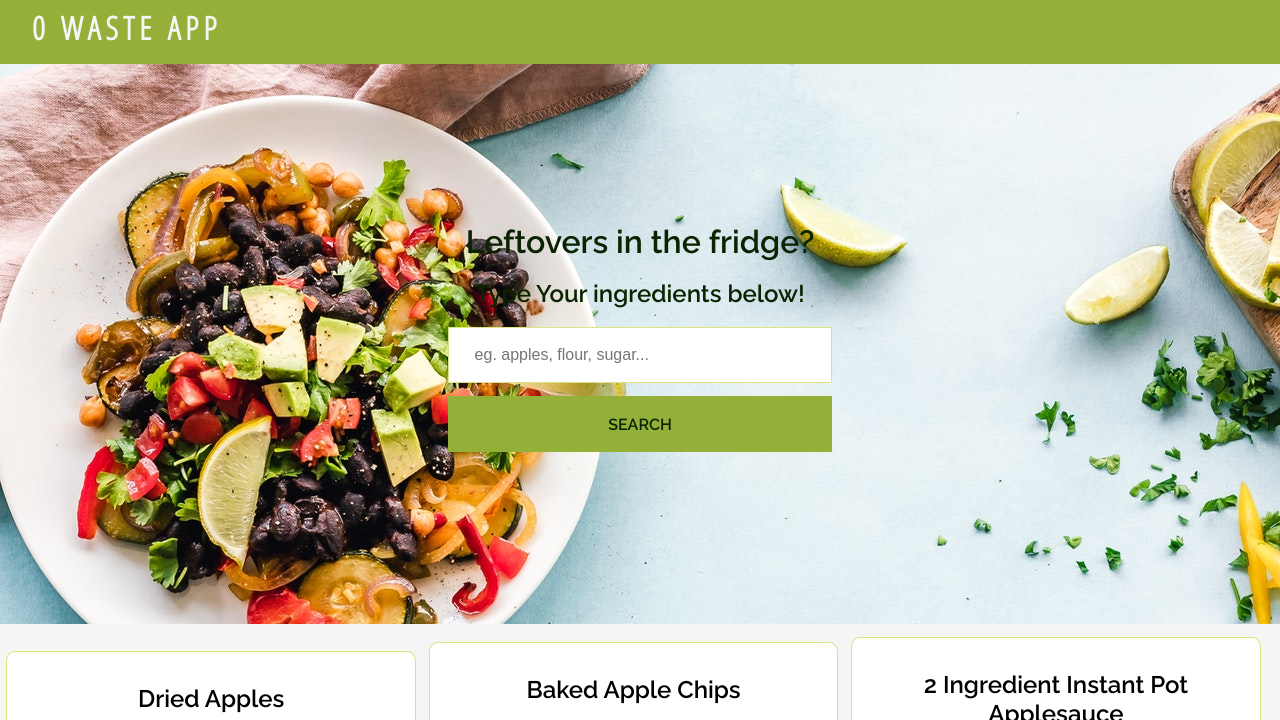
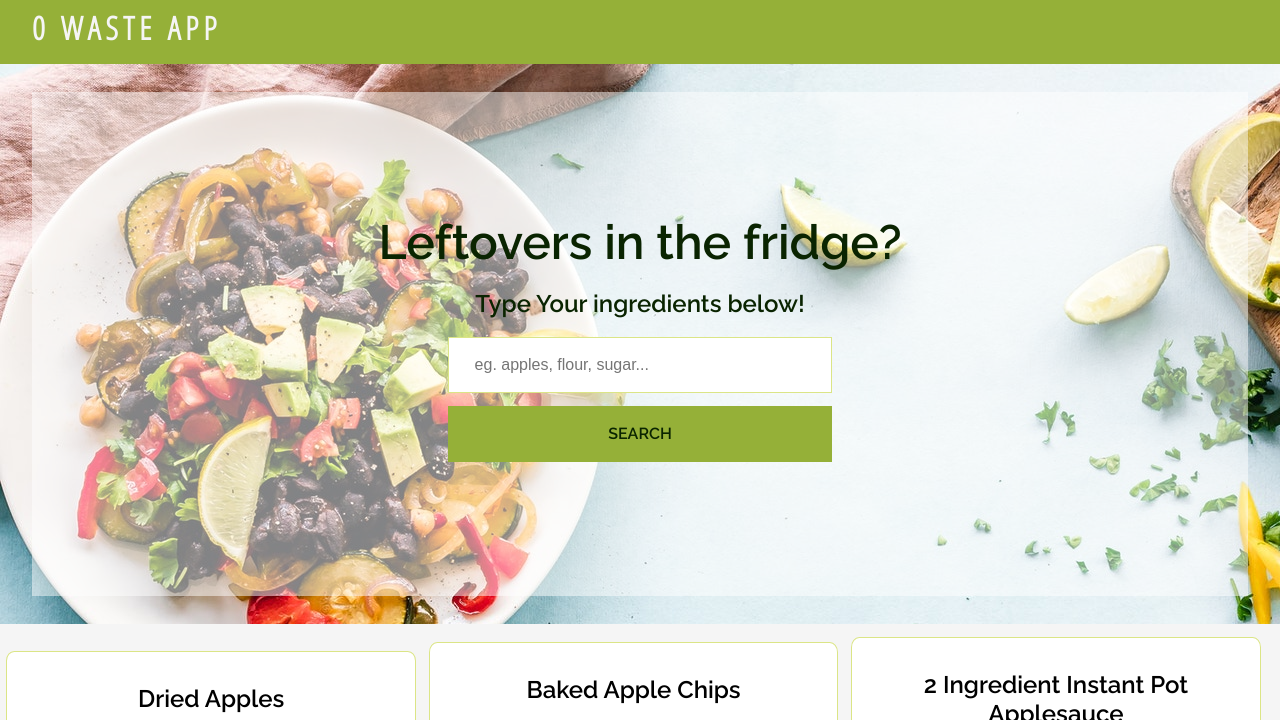
Before and after one commit to PaulinaBodio/0-WASTE-WEB-APP, a website built with webpack: page for style/index-test.html in a window 1280 px wide. Shown: the top 720 px of the page. Built offline with nearby package versions, Linux system fonts and the light colour scheme.

Commit message:
Menu Bar position set to fixed, filter on the main banner added (making headers more visible)

```diff
--- a/for style/index-test.html
+++ b/for style/index-test.html
@@ -24,6 +24,7 @@
             <h2>0 WASTE APP</h2>
         </div>
         <main>
+            <div class="filter"></div>
             <h1>Leftovers in the fridge?</h1>
             <h2>Type Your ingredients below!</h2>
                 <input class = "search-bar" type="text" placeholder = "eg. apples, flour, sugar...">
--- a/src/css/style.css
+++ b/src/css/style.css
@@ -35,6 +35,8 @@ body {
     font-family: 'Open Sans Condensed', sans-serif;
     color: whitesmoke;
     letter-spacing: 5px;
+    position: fixed;
+    z-index: 2;
 }
 
 .top-bar h2 {
@@ -44,6 +46,7 @@ body {
 }
 
 main {
+    margin-top: 8vh;
     width: 100vw;
     height: 70vh;
     display: flex;
@@ -53,10 +56,24 @@ main {
     background: url('/src/img/bg.jpg') no-repeat fixed;
     background-position: cover;
     color: var(--dark-green);
+    position: relative;
+}
+
+.filter {
+    position: absolute;
+    background-color: rgba(255, 255, 255, 0.5);
+    width: 95%;
+    height: 90%;
+}
+
+main h1 {
+    font-size: 3rem;
+    z-index: 1;
 }
 
 main h2 {
     margin: 1.5%;
+    z-index: 1;
 }
 
 .search-bar {
@@ -66,6 +83,7 @@ main h2 {
     font-size: 1rem;
     border: 1px solid var(--lime-green);
     background-color: white;
+    z-index: 1;
 }
 
 #search {
@@ -79,6 +97,7 @@ main h2 {
     border: none;
     color: var(--dark-green);
     transition: .5s;
+    z-index: 1;
 }
 
 #search:hover {
@@ -169,7 +188,6 @@ footer p {
 @media only screen and (min-width: 641px) and (max-width: 1024px) {
     main {
         height: 100vh;
-        color: white;
     }
 
     main h2 {
@@ -197,7 +215,10 @@ footer p {
 
     main {
         height: 100vh;
-        color: white;
+    }
+
+    main h1 {
+        font-size: 2rem;
     }
 
     .search-bar {
```
